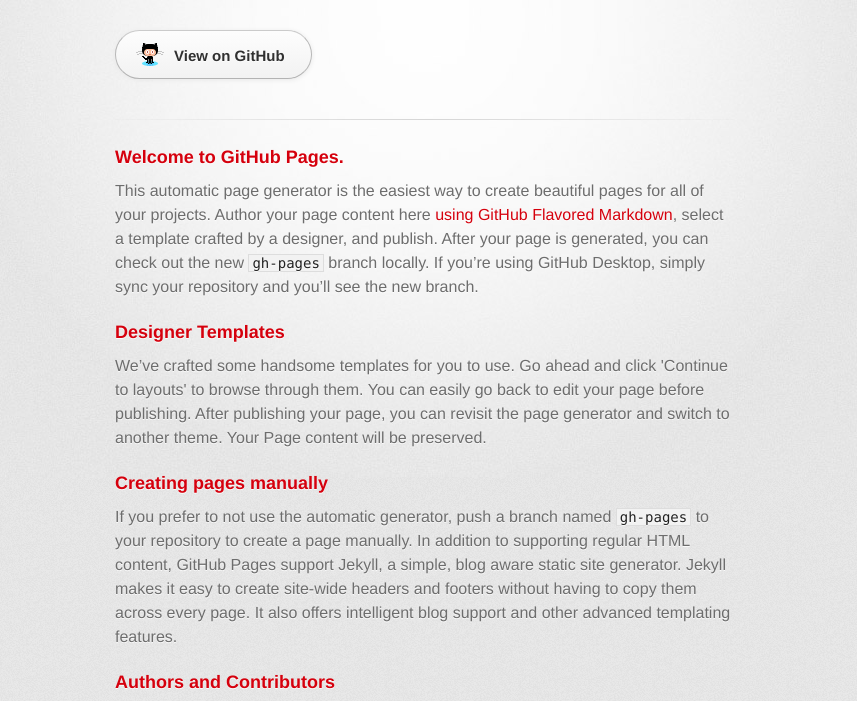
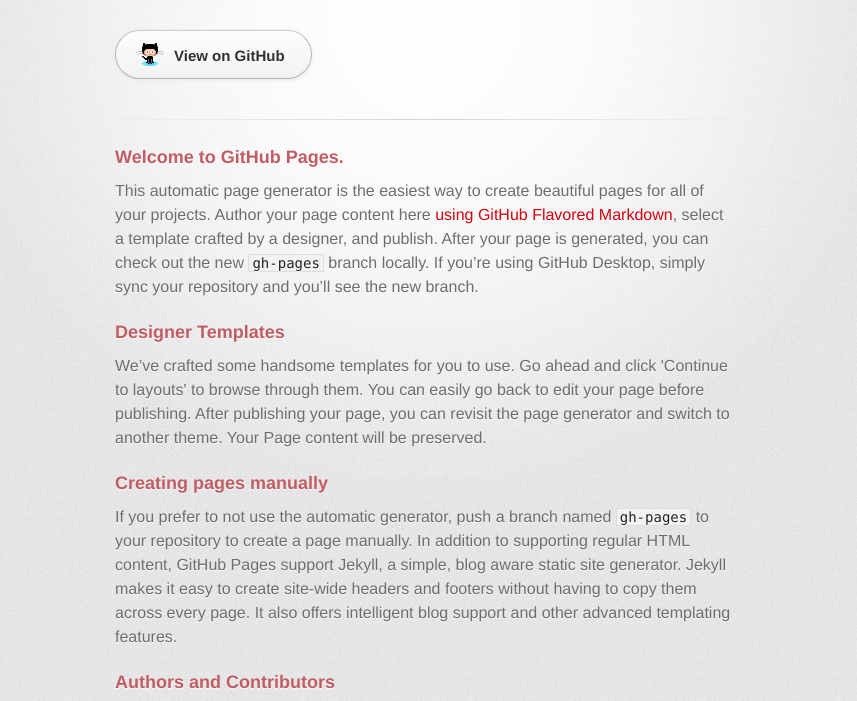
Before and after one commit to Christinaer/christinaer.github.com, a plain HTML site: page index.html in a window 1280 px wide. Shown: the part 96-797 px from the top of the page, without its empty margins (215-1072 px from the left). Drawn offline with Linux system fonts and the light colour scheme; a web font is replaced by a local one.

Commit message:
CHANGELOG.md

```diff
--- a/stylesheets/stylesheet.css
+++ b/stylesheets/stylesheet.css
@@ -255,7 +255,7 @@ h3 {
   margin-bottom: 8px;
   font-size: 18px;
   font-weight: bold;
-  color: #d5000d;
+  color: #c05d64;
 }
 
 h4 {
```
